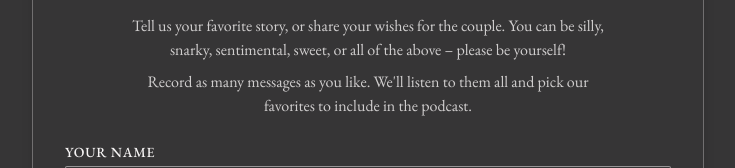
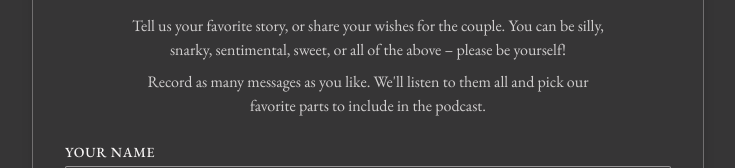
Before and after one commit to schuyler/wedding-bells, a React (Vite) app: page /welcome in a window 1280 px wide. Shown: the part 255-423 px from the top of the page, without its empty margins (272-1007 px from the left). Built offline with nearby package versions, Linux system fonts and the light colour scheme; no server answers; a web font is replaced by a local one.

Commit message:
Copy edit

```diff
--- a/src/components/WelcomeForm.tsx
+++ b/src/components/WelcomeForm.tsx
@@ -153,7 +153,7 @@ export function WelcomeForm({ onSubmit, defaultValues }: WelcomeFormProps) {
           Tell us your favorite story, or share your wishes for the couple. You can be silly, snarky, sentimental, sweet, or all of the above &ndash; please be yourself!
         </p>
         <p className="text-wedding-light/80 font-eb-garamond mx-auto w-4/5 text-pretty">
-          Record as many messages as you like. We'll listen to them all and pick our favorites to include in the podcast.
+          Record as many messages as you like. We'll listen to them all and pick our favorite parts to include in the podcast.
         </p>
       </div>
 
```
